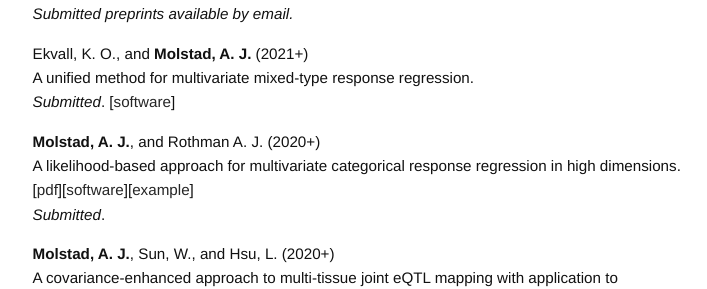
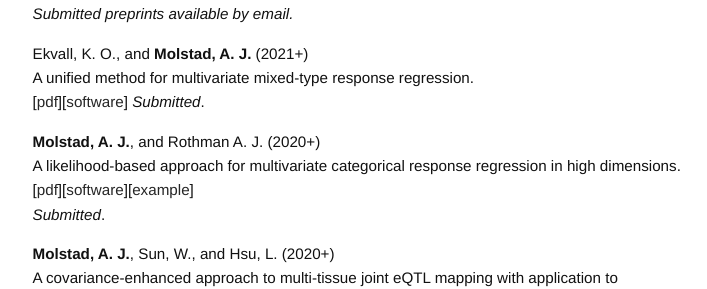
Before and after one commit to ajmolstad/ajmolstad.github.io, a Jekyll site: the page built from research.md, in a window 1280 px wide. Shown: the part 451-740 px from the top of the page, without its empty margins (275-982 px from the left). Built offline with Jekyll 4.4.1, drawn with Linux system fonts in a browser that asks for light colours.

Commit message:
Update research.md

```diff
--- a/research.md
+++ b/research.md
@@ -18,7 +18,8 @@ Dimension reduction for integrative survival analysis. <br>
 
 Ekvall, K. O., and **Molstad, A. J.** (2021+)<br>
 A unified method for multivariate mixed-type response regression. <br>
-*Submitted*. [[software](https://github.com/koekvall/lvmmr)]  <br>
+[[pdf](https://koekvall.github.io/files/mixed_type.pdf)][[software](https://github.com/koekvall/lvmmr)]
+*Submitted*.  <br>
 
 **Molstad, A. J.**, and Rothman A. J. (2020+)<br>
 A likelihood-based approach for multivariate categorical response regression in high dimensions. <br>
```
